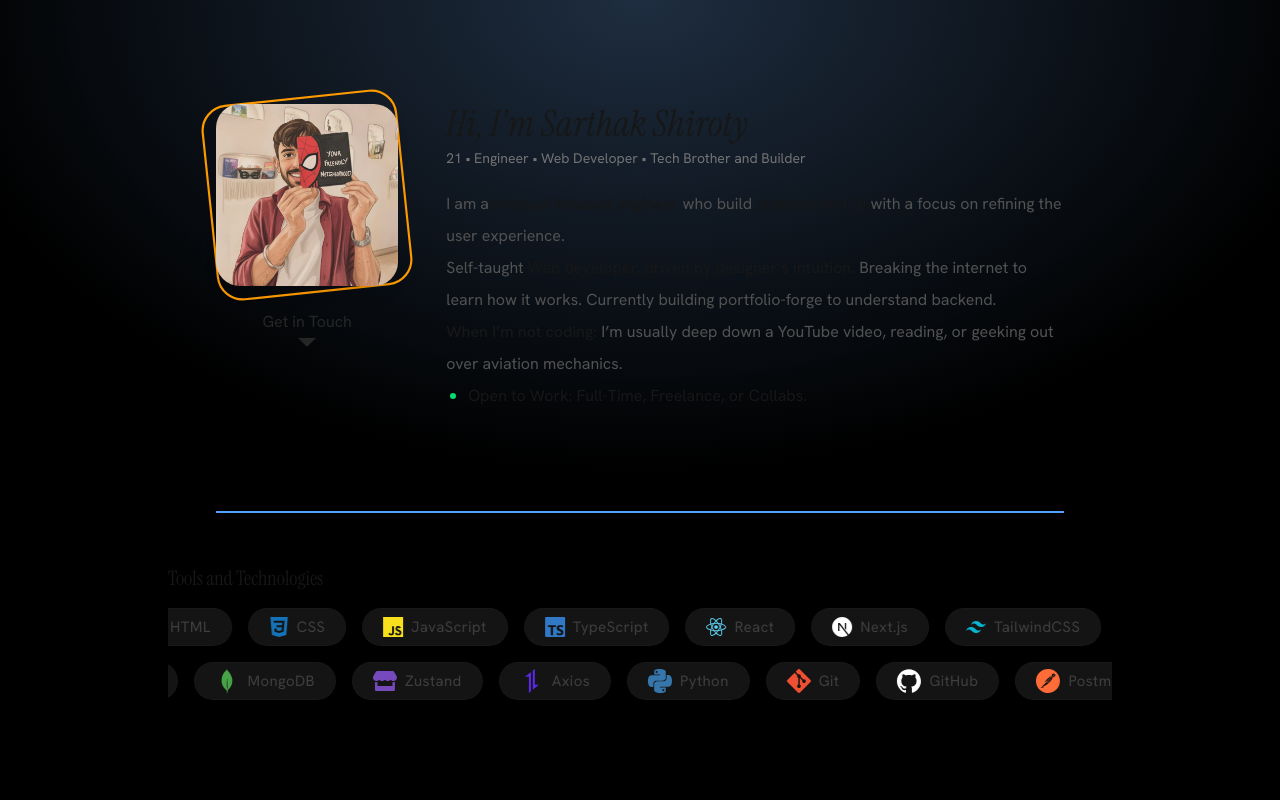
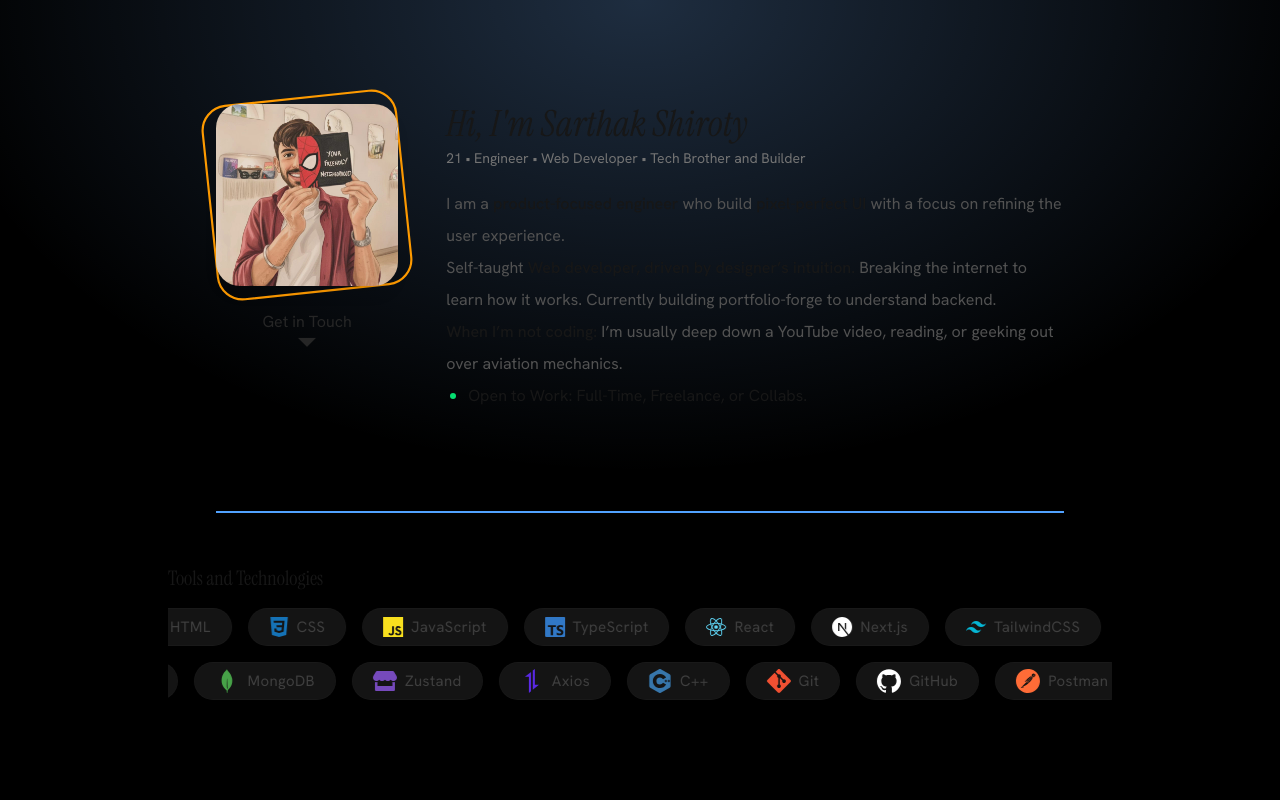
Before and after one commit to Sarthak-builds/sarthak-portfolio, a Next.js app: page / in a window 1280 px wide. Shown: the top 800 px of the page. Built offline with nearby package versions, Linux system fonts and the light colour scheme.

Commit message:
added cpp in stack

```diff
--- a/src/data/stack.ts
+++ b/src/data/stack.ts
@@ -2,7 +2,7 @@ import {
   SiNextdotjs, SiReact, SiTailwindcss, SiFramer, SiGreensock,
   SiHtml5, SiCss3, SiJavascript, SiTypescript, SiShadcnui,
   SiNodedotjs, SiPrisma, SiPostgresql, SiMongodb,
-  SiAxios, SiPython, SiGit, SiGithub, SiPostman
+  SiAxios, SiPython, SiGit, SiGithub, SiPostman, SiCplusplus
 } from 'react-icons/si'
 import { FaStore } from 'react-icons/fa'
 import type { IconType } from 'react-icons'
@@ -33,7 +33,7 @@ export const stack2: TechItem[] = [
   { name: "MongoDB", icon: SiMongodb, color: "#47A248" },
   { name: "Zustand", icon: FaStore, color: "#764ABC" },
   { name: "Axios", icon: SiAxios, color: "#5A29E4" },
-  { name: "Python", icon: SiPython, color: "#3776AB" },
+  { name: "C++", icon: SiCplusplus, color: "#3776AB" },
   { name: "Git", icon: SiGit, color: "#F05032" },
   { name: "GitHub", icon: SiGithub, color: "#FFFFFF" },
   { name: "Postman", icon: SiPostman, color: "#FF6C37" },
```
